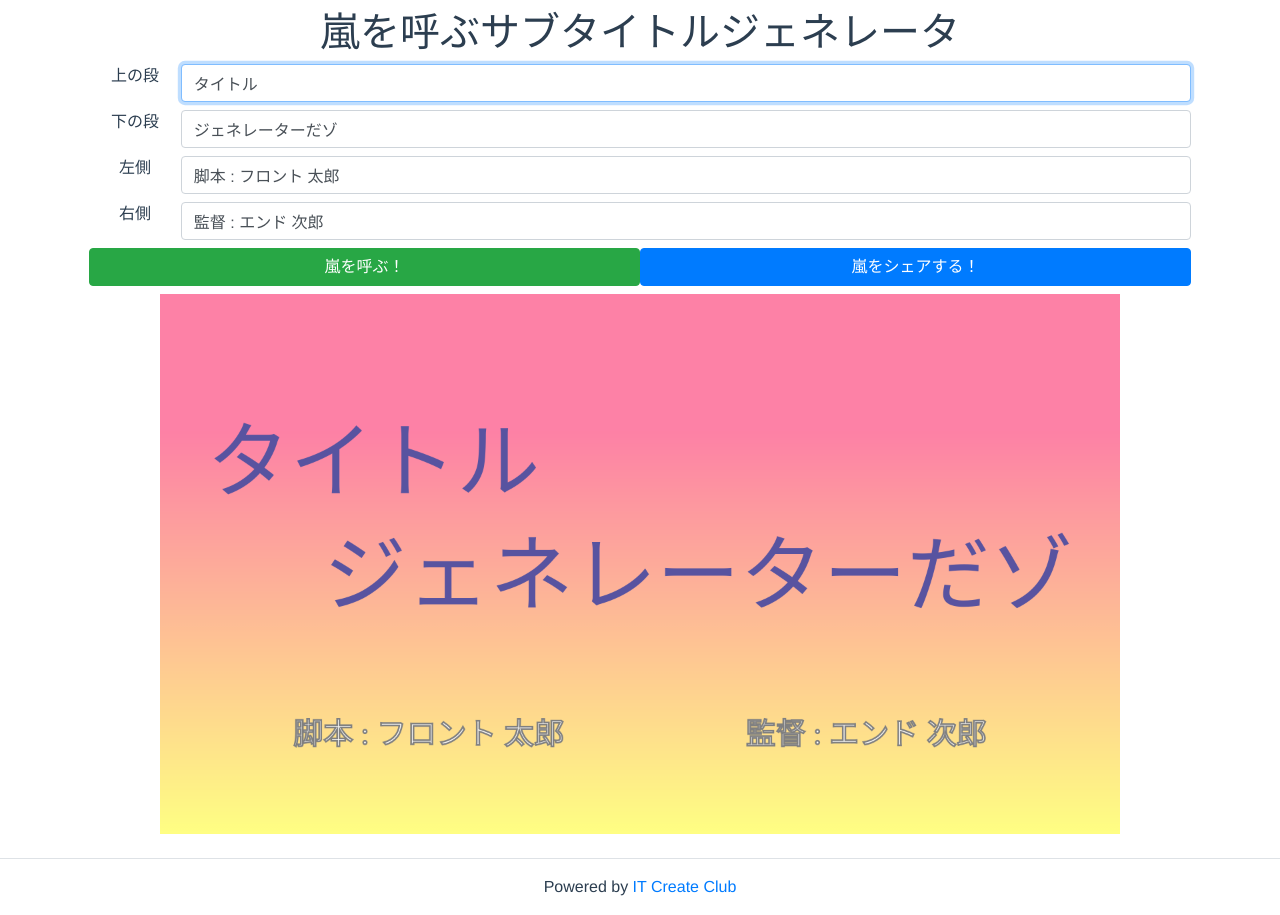
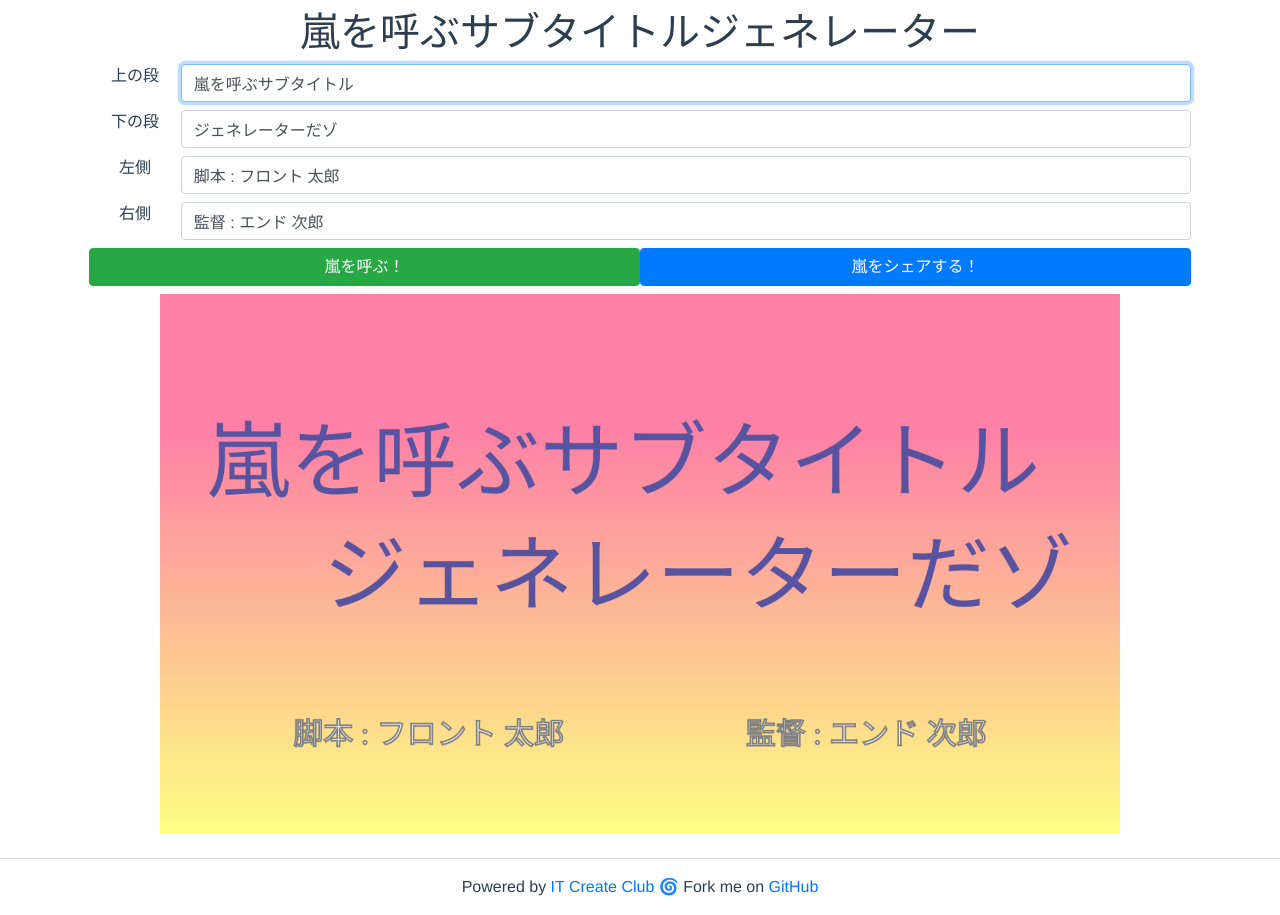
Before and after one commit to tyokinuhata/call-a-storm-generator, a Vue app: page / in a window 1280 px wide. Built offline with nearby package versions, Linux system fonts and the light colour scheme.

Commit message:
表記ゆれの修正とリンクの追加だゾ

```diff
--- a/src/components/Generator.vue
+++ b/src/components/Generator.vue
@@ -26,7 +26,7 @@
 
       <div class="row mb-2 mr-1 ml-1">
         <button type="button" class="col-md-6 btn btn-success" @click="generate">嵐を呼ぶ！</button>
-        <a href ="https://twitter.com/intent/tweet?&hashtags=嵐を呼ぶジェネレータ&url=https://afterschoolstudy.github.io/generator_of_call_a_storm" class="col-md-6 btn btn-primary">嵐をシェアする！</a>
+        <a href ="https://twitter.com/intent/tweet?&hashtags=嵐を呼ぶジェネレーター&url=https://afterschoolstudy.github.io/generator_of_call_a_storm" class="col-md-6 btn btn-primary">嵐をシェアする！</a>
       </div>
 
       <div class="mb-4">
@@ -35,7 +35,11 @@
       </div>
     </div>
     <footer class="border-top pt-3">
-      <p>Powered by <a href="https://itc.moe/" target="_blank">IT Create Club</a></p>
+      <p>
+        Powered by <a href="https://itc.moe/" target="_blank">IT Create Club</a>
+        &#x1f300;
+        Fork me on <a href="https://github.com/AfterSchoolStudy/generator_of_call_a_storm" target="_blank">GitHub</a>
+      </p>
     </footer>
   </div>
 </template>
@@ -45,8 +49,8 @@ export default {
   name: 'Generator',
   data () {
     return {
-      appName: '嵐を呼ぶサブタイトルジェネレータ',
-      titleTop: 'タイトル',
+      appName: '嵐を呼ぶサブタイトルジェネレーター',
+      titleTop: '嵐を呼ぶサブタイトル',
       titleBottom: 'ジェネレーターだゾ',
       leftCap: '脚本 : フロント 太郎',
       rightCap: '監督 : エンド 次郎',
```
Also changed, not shown: 10 other files (tests, documents, lock files or other folders).
